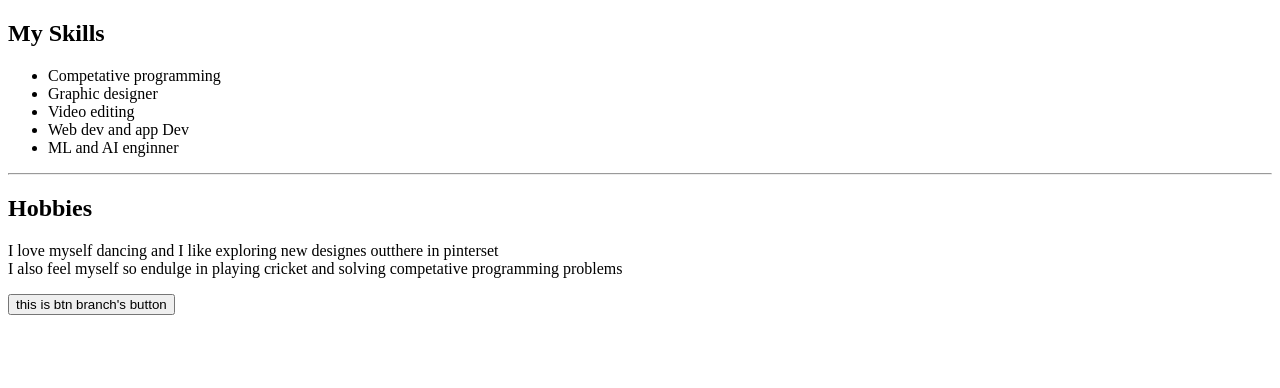
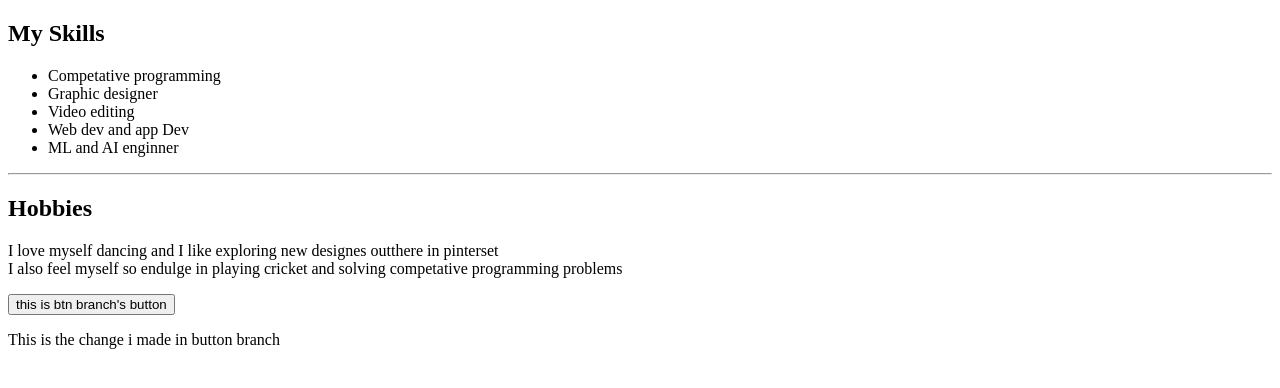
Before and after one commit to PriyanshuNaik27/My-Actually-Profolio, a plain HTML site: page Hobbies/hobbies.html in a window 1280 px wide. Drawn offline with Linux system fonts and the light colour scheme.

Commit message:
made a change

```diff
--- a/Hobbies/hobbies.html
+++ b/Hobbies/hobbies.html
@@ -21,5 +21,7 @@
     I also feel myself so endulge in playing cricket and solving competative programming problems
     </p>
     <button>this is btn branch's button</button>
+
+    <p>This is the change i made in button branch </p>
 </body>
 </html>
```
